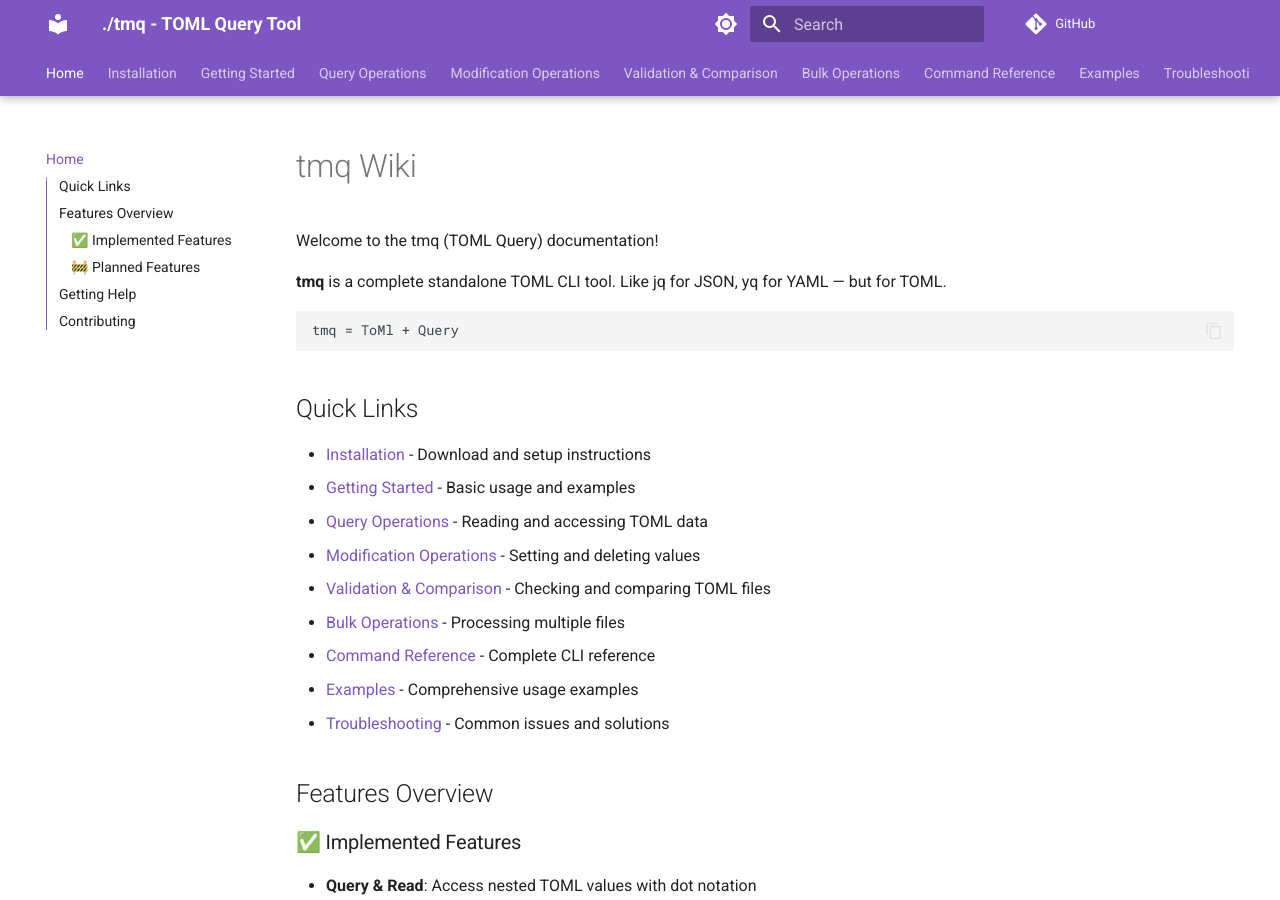
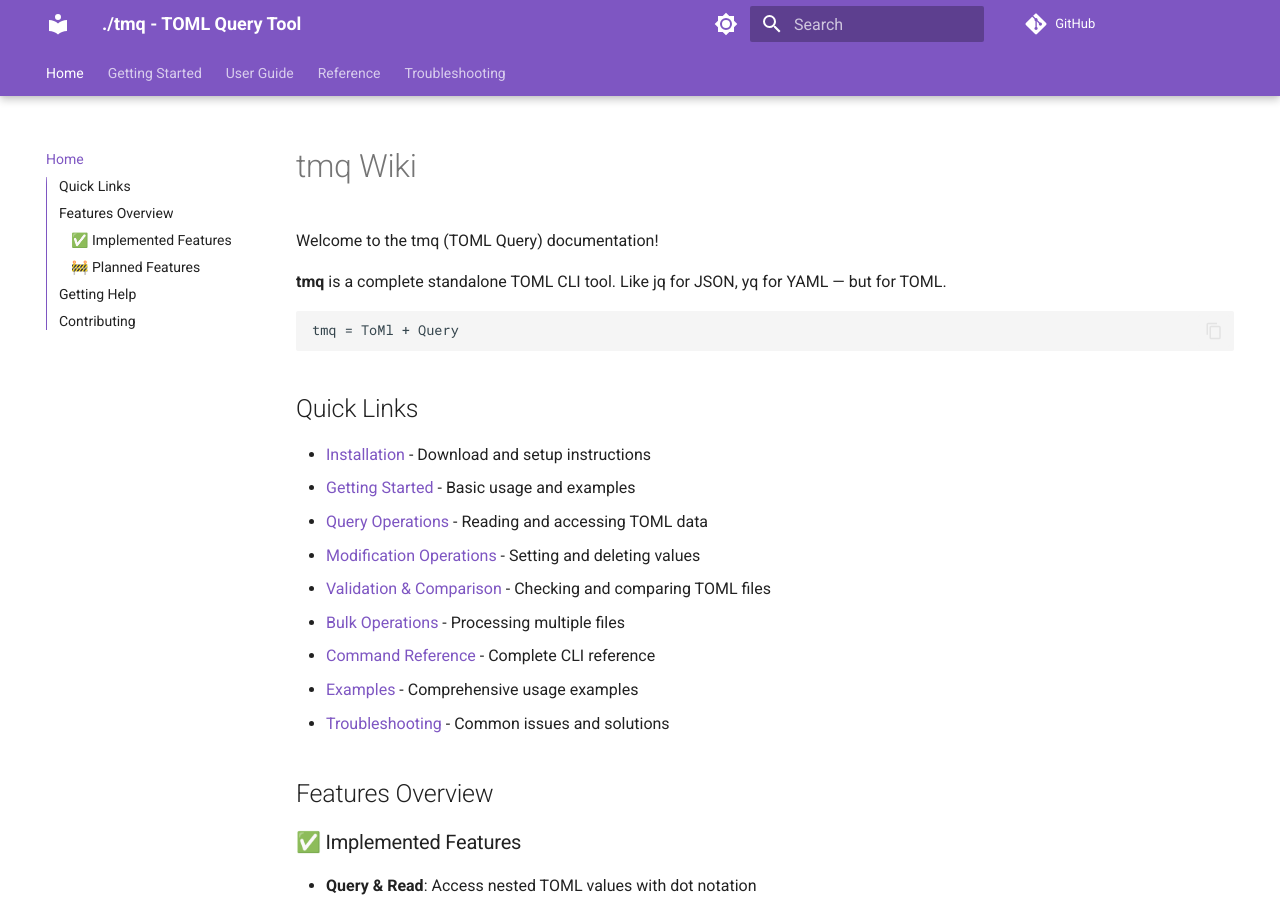
Before and after one commit to azolfagharj/tmq, an MkDocs documentation site: the page built from docs/README.md, in a window 1280 px wide and 900 px high. Built offline with MkDocs 1.6.1 and Material for MkDocs 9.7.7, drawn with Linux system fonts in a browser that asks for light colours; comment, search, counter and statistics services are not loaded.

Commit message:
Update mkdocs.yml

```diff
--- a/mkdocs.yml
+++ b/mkdocs.yml
@@ -63,14 +63,17 @@ markdown_extensions:
 
 nav:
   - Home: README.md
-  - Installation: Installation.md
-  - Getting Started: Getting-Started.md
-  - Query Operations: Query-Operations.md
-  - Modification Operations: Modification-Operations.md
-  - Validation & Comparison: Validation-and-Comparison.md
-  - Bulk Operations: Bulk-Operations.md
-  - Command Reference: Command-Reference.md
-  - Examples: Examples.md
+  - Getting Started:
+    - Installation: Installation.md
+    - Quick Start: Getting-Started.md
+  - User Guide:
+    - Query Operations: Query-Operations.md
+    - Modification Operations: Modification-Operations.md
+    - Validation & Comparison: Validation-and-Comparison.md
+    - Bulk Operations: Bulk-Operations.md
+  - Reference:
+    - Command Reference: Command-Reference.md
+    - Examples: Examples.md
   - Troubleshooting: Troubleshooting.md
 
 extra:
```
